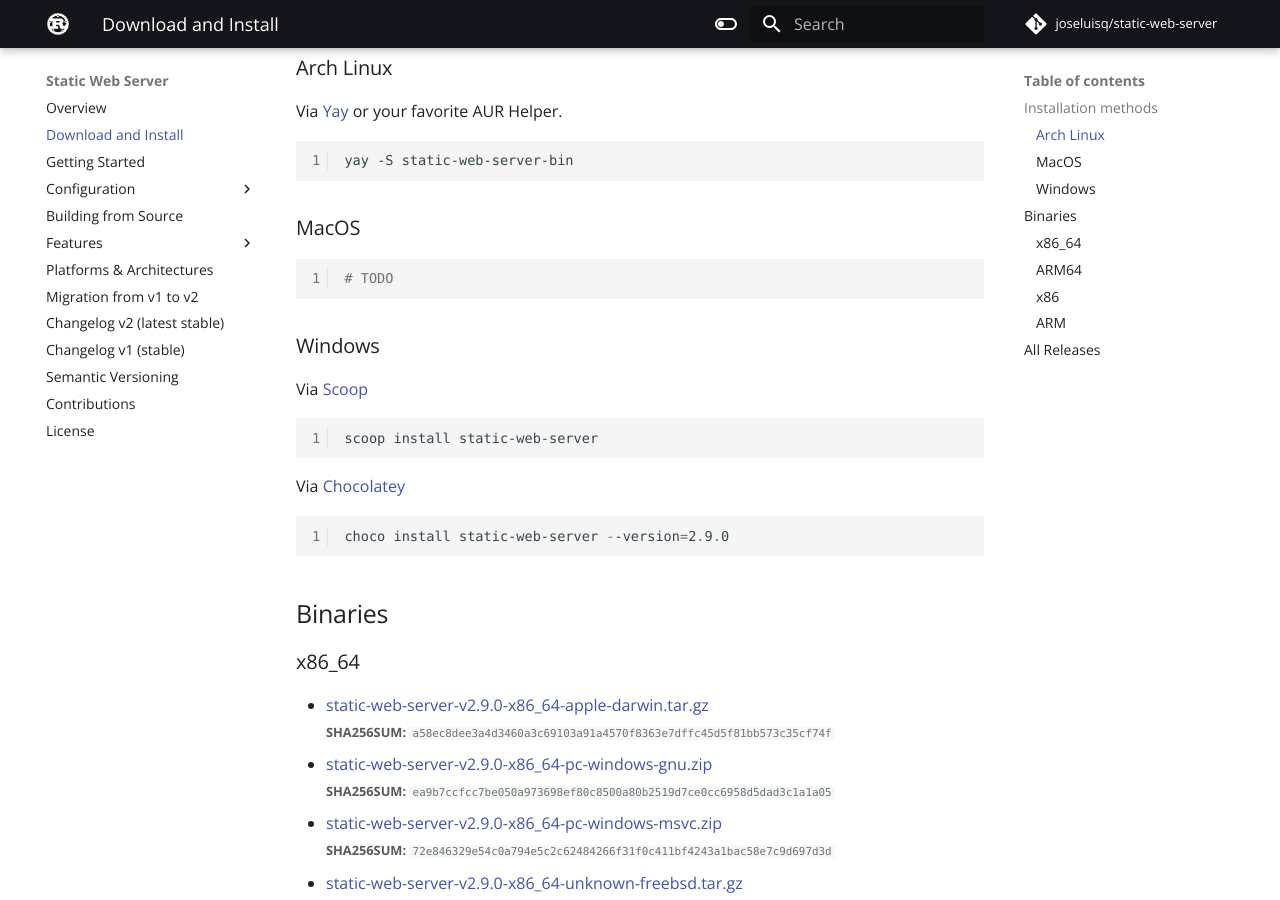
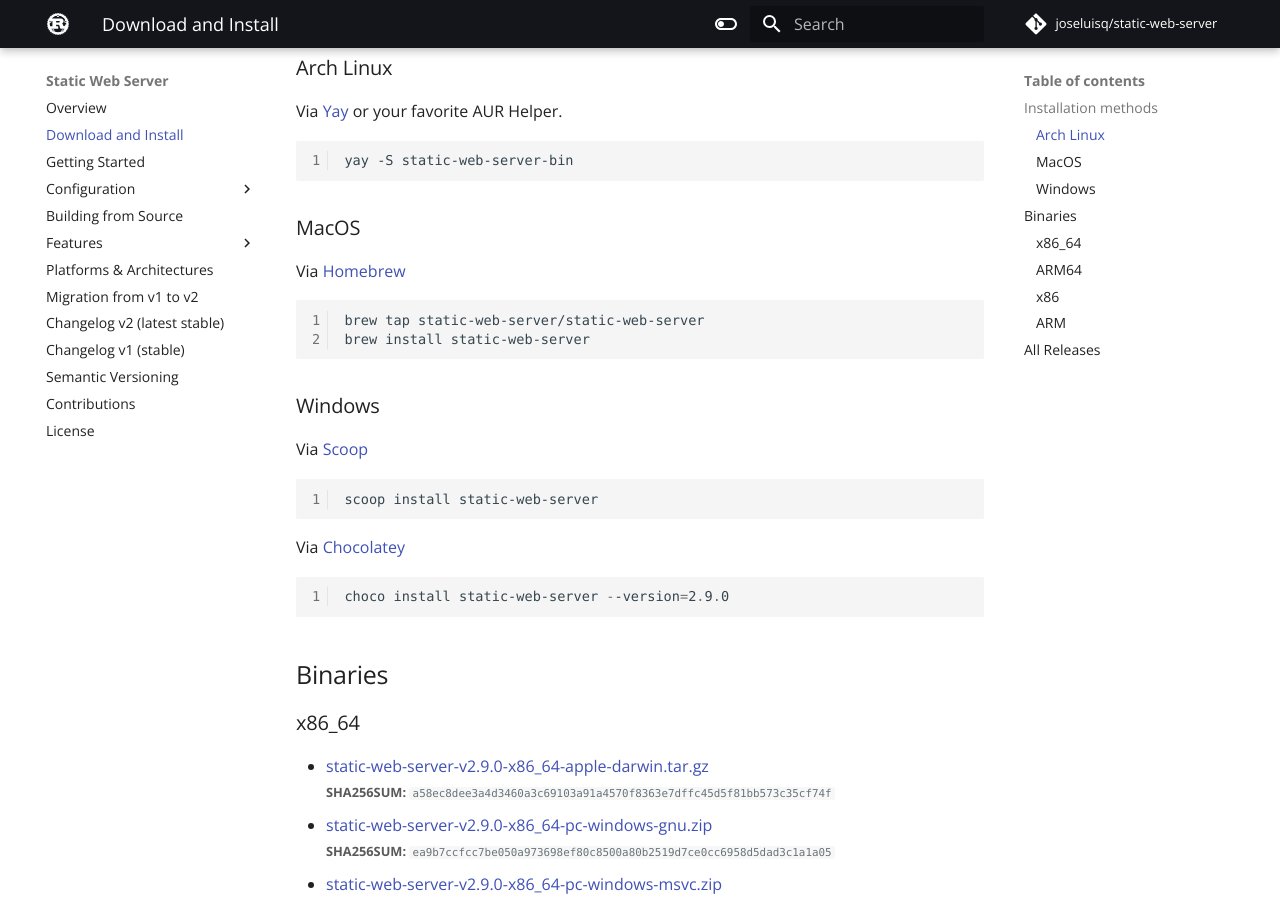
Before and after one commit to static-web-server/static-web-server, an MkDocs documentation site: the page built from docs/content/download-and-install.md, in a window 1280 px wide and 900 px high, scrolled down 303 px. Built offline with MkDocs 1.6.1 and Material for MkDocs 9.7.7, drawn with Linux system fonts in a browser that asks for light colours; some web fonts are replaced; comment, search, counter and statistics services are not loaded.

Commit message:
feat(macos): `homebrew` install support
https://sws.joseluisq.net/download-and-install/#macos

````diff
--- a/docs/content/download-and-install.md
+++ b/docs/content/download-and-install.md
@@ -22,8 +22,11 @@
 
 ### MacOS
 
+Via [Homebrew](https://brew.sh/)
+
 ```sh
-# TODO
+brew tap static-web-server/static-web-server
+brew install static-web-server
 ```
 
 ### Windows
````
